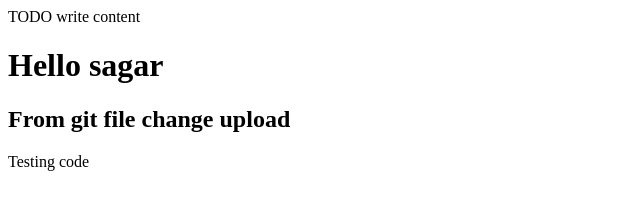
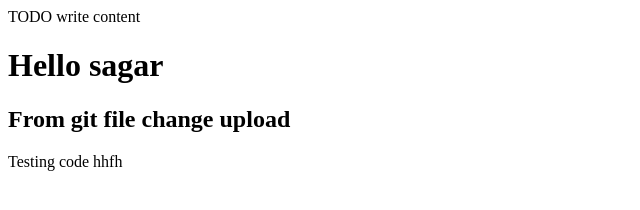
Before and after one commit to sagarthokal/phpdemo, a plain HTML site: page index.html in a window 1280 px wide. Shown: the full height of the page, 0-640 px from the left. Drawn offline with Linux system fonts and the light colour scheme.

Commit message:
Updating Index file

```diff
--- a/index.html
+++ b/index.html
@@ -14,6 +14,6 @@
         <div>TODO write content</div>
         <h1>Hello sagar</h1>
         <h2> From git file change upload </h2>
-        <p>Testing code</p>
+        <p>Testing code hhfh </p>
     </body>
 </html>
```
